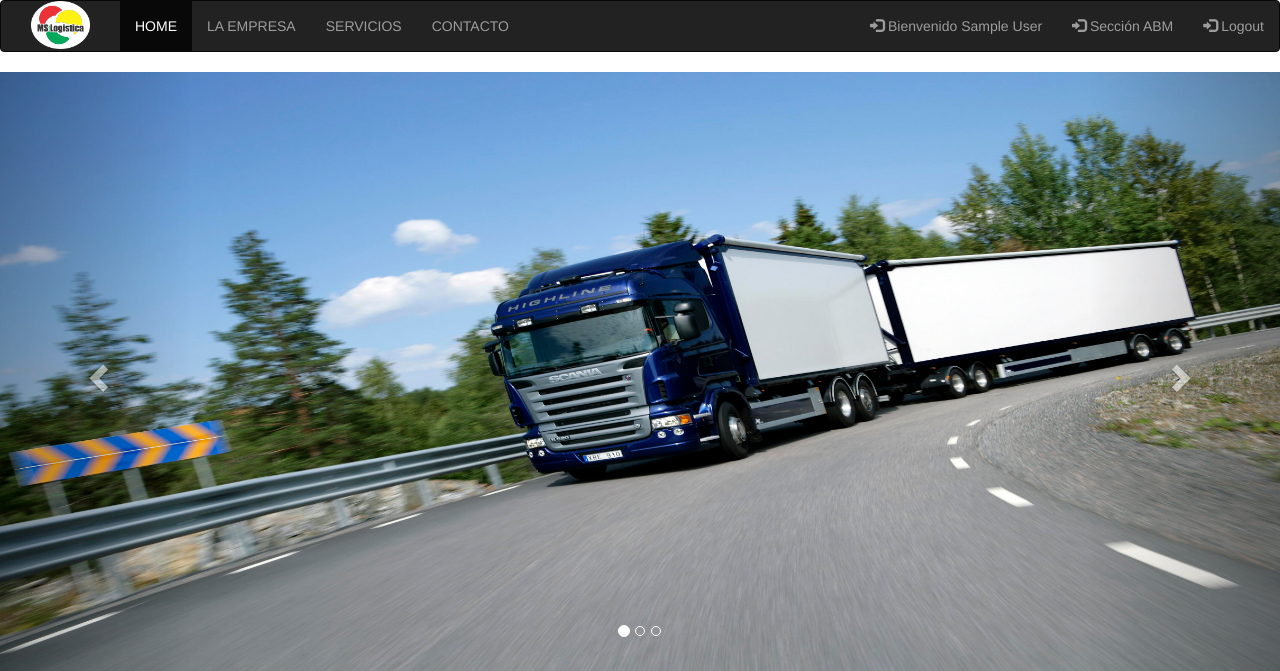
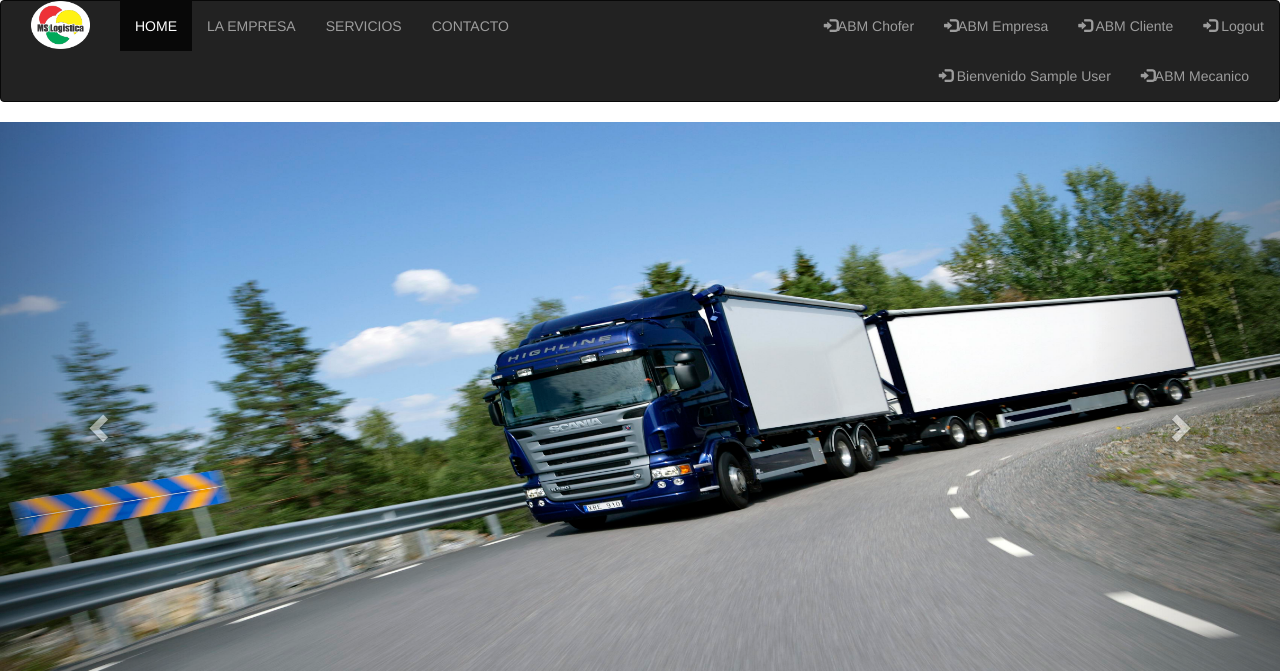
Before and after one commit to ProgramacionWebII/LogIkw, a PHP site: page /vistas/adminLogeado.php in a window 1280 px wide. Shown: the top 671 px of the page. Run offline with PHP 8.4, Linux system fonts and the light colour scheme; the visitor is signed in with stand-in values (Sample User, id 1); some libraries are stand-ins or nearby versions.

Commit message:
Modifico las secciones a las que debe dirigir el perfil del administrador

```diff
--- a/vistas/adminLogeado.php
+++ b/vistas/adminLogeado.php
@@ -46,7 +46,16 @@
 		<li><a href=""  data-toggle="modal" data-target="#logout"><span class="glyphicon glyphicon-log-in" ></span> Logout</a></li>
 	</ul>
 	<ul class="nav navbar-nav navbar-right">
-		<li><a href=" <?php echo 'abmCliente.php'; ?>"><span class="glyphicon glyphicon-log-in" ></span> Sección ABM</a></li>
+		<li><a href=" <?php echo 'abmCliente.php'; ?>"><span class="glyphicon glyphicon-log-in" ></span> ABM Cliente</a></li>
+	</ul>
+	<ul class="nav navbar-nav navbar-right">
+		<li><a href=" <?php echo 'abmEmpresa.php'; ?>"><span class="glyphicon glyphicon-log-in" ></span>ABM Empresa</a></li>
+	</ul>
+	<ul class="nav navbar-nav navbar-right">
+		<li><a href=" <?php echo 'abmChofer.php'; ?>"><span class="glyphicon glyphicon-log-in" ></span>ABM Chofer</a></li>
+	</ul>
+	<ul class="nav navbar-nav navbar-right">
+		<li><a href=" <?php echo 'abmMecanico.php'; ?>"><span class="glyphicon glyphicon-log-in" ></span>ABM Mecanico</a></li>
 	</ul>
 	<ul class="nav navbar-nav navbar-right">
 		<li><a href=""><span class="glyphicon glyphicon-log-in" ></span> Bienvenido <?php echo $admin['nombre'] ?></a></li>
```
